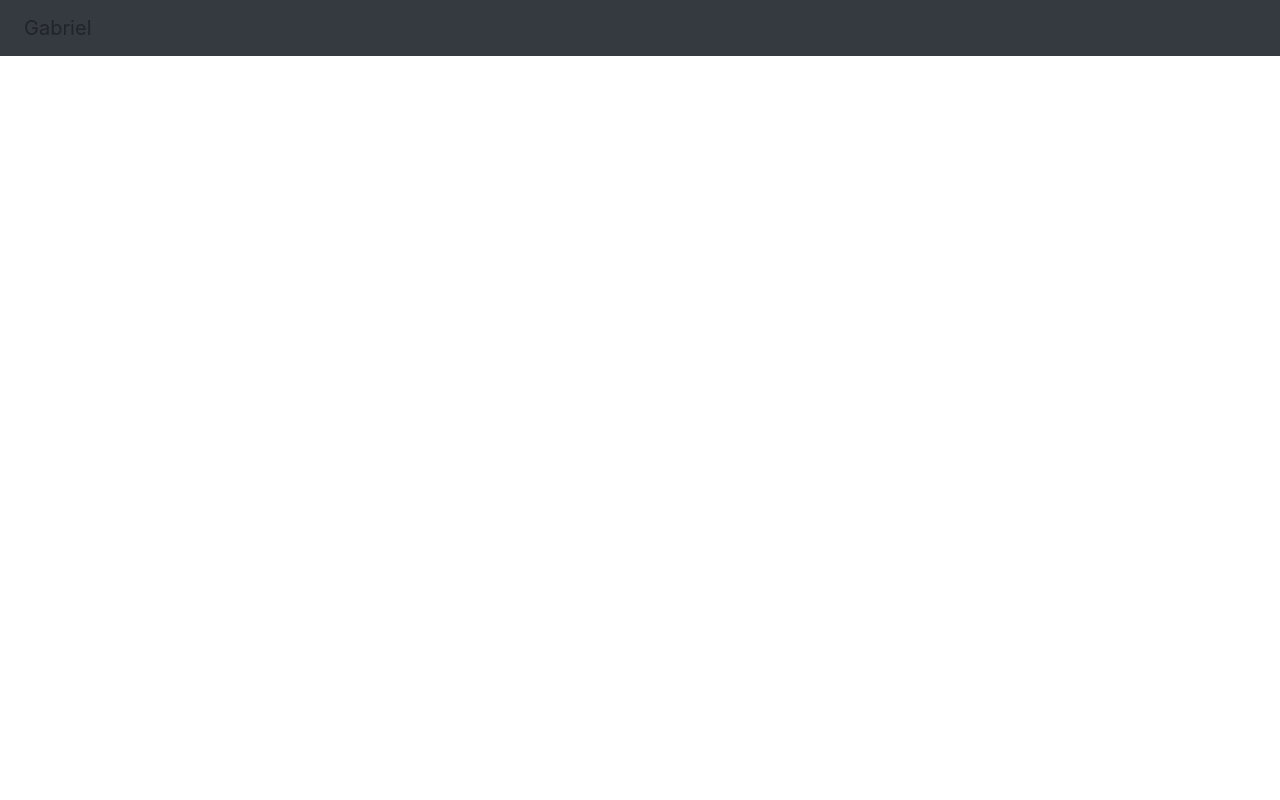
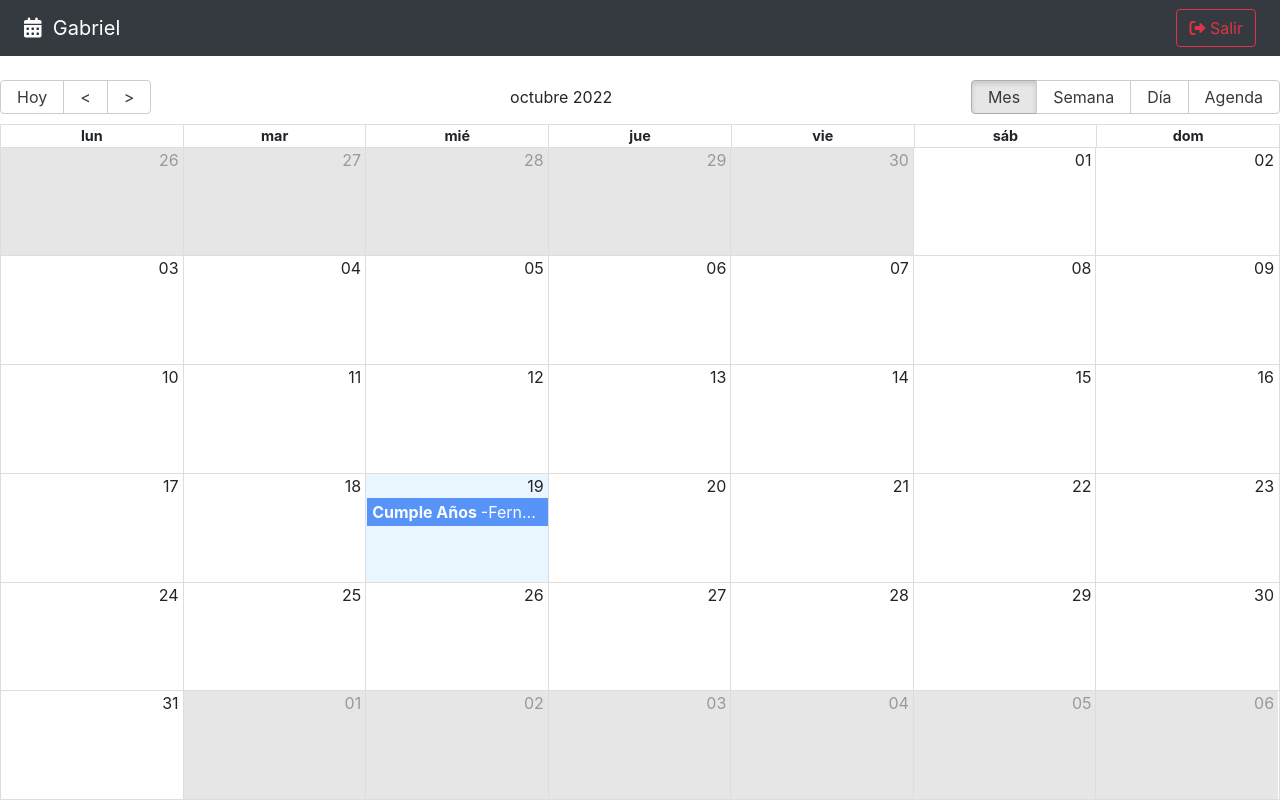
Before and after one commit to Duhuhuu/React-CalendarioApp, a React (Vite) app: page / in a window 1280 px wide. Built offline with nearby package versions, Linux system fonts and the light colour scheme.

Commit message:
Agenda Calendario formato

```diff
--- a/index.html
+++ b/index.html
@@ -6,7 +6,7 @@
     <meta name="viewport" content="width=device-width, initial-scale=1.0" />
     <title>CalendarioApp</title>
     <link rel="stylesheet" href="https://cdn.jsdelivr.net/npm/bootstrap@4.5.3/dist/css/bootstrap.min.css" integrity="sha384-TX8t27EcRE3e/ihU7zmQxVncDAy5uIKz4rEkgIXeMed4M0jlfIDPvg6uqKI2xXr2" crossorigin="anonymous">
-
+    <link rel="stylesheet" href="https://cdnjs.cloudflare.com/ajax/libs/font-awesome/6.2.0/css/all.min.css" integrity="sha512-xh6O/CkQoPOWDdYTDqeRdPCVd1SpvCA9XXcUnZS2FmJNp1coAFzvtCN9BmamE+4aHK8yyUHUSCcJHgXloTyT2A==" crossorigin="anonymous" referrerpolicy="no-referrer" />
   </head>
   <body>
     <div id="root"></div>
--- a/package.json
+++ b/package.json
@@ -9,7 +9,9 @@
     "preview": "vite preview"
   },
   "dependencies": {
+    "date-fns": "^2.29.3",
     "react": "^18.2.0",
+    "react-big-calendar": "^1.5.0",
     "react-dom": "^18.2.0",
     "react-router-dom": "6"
   },
--- /dev/null
+++ b/src/calendar/components/CalendarEvent.jsx
@@ -0,0 +1,14 @@
+
+export const CalendarEvent = ( {event} ) => {
+
+    const { title, user } = event;
+
+    // console.log({title})
+  return (
+    <>
+    <strong> { title} </strong>
+    <span>-{ user.name  }  </span>
+
+    </>
+  )
+}
--- a/src/calendar/components/Navbar.jsx
+++ b/src/calendar/components/Navbar.jsx
@@ -1,12 +1,16 @@
 
 export const Navbar = () => {
   return (
-    <div className="navbar navba-dark bg-dark mb-4 px-4">
+    <div className="navbar navbar-dark bg-dark mb-4 px-4">
         <span className="navbar-brand">
             <i className="fas fa-calendar-alt">  </i>
+            &nbsp;
             Gabriel
         </span>
-
+        <button className="btn btn-outline-danger " >
+          <i className="fas fa-sign-out-alt" ></i>
+          <span> Salir</span>
+        </button>
     </div>
   )
 }
--- a/src/calendar/index.js
+++ b/src/calendar/index.js
@@ -1,2 +1,3 @@
 export * from './pages/CalendarPage';
+export * from './components/CalendarEvent';
 export * from './components/Navbar';
--- a/src/calendar/pages/CalendarPage.jsx
+++ b/src/calendar/pages/CalendarPage.jsx
@@ -1,10 +1,84 @@
-import { Navbar } from "../";
+import { Calendar } from 'react-big-calendar';
+import 'react-big-calendar/lib/css/react-big-calendar.css'
+
+import { addHours } from "date-fns";
 
 
+import { Navbar, CalendarEvent } from "../";
+import { localizer, getMessagesES } from '../../helpers';
+import { useState } from 'react';
+
+
+
+const events = [{
+  title: 'Cumple Años',
+  notes: 'Hola',
+  start: new Date(),
+  end: addHours( new Date(), 2 ),
+  bgColor: '#fafafa',
+  user: {
+    _id: '123',
+    name: 'Fernando'
+  }
+
+}]
+
 export const CalendarPage = () => {
+
+  const [lastView, setlasView]= useState( localStorage.setIte,  ('lastView') || 'week')
+
+  const eventStyleGetter = (event, start, end, isSelected) => {
+
+    // console.log({event, start, end, isSelected})
+
+    const style= {
+      backgroundColor: '#347CF7',
+      borderRadius: '0px',
+      opacity: 0.8,
+      color:'white'
+    }
+
+    return {
+      style
+    }
+  }
+
+  const onDoubleClick = ( event ) =>{
+    console.log({doubleClick: event})
+  }
+
+  const onSelect = ( event ) =>{
+    console.log({click: event});
+  }
+
+  const onViewChanged = ( event ) =>{
+    localStorage.setItem('lastView', event);
+  }
+
+
   return (
     <>
       <Navbar />
+
+    <Calendar
+    culture='es'
+      localizer={localizer}
+      events={events}
+      defaultView={lastView}
+      startAccessor="start"
+      endAccessor="end"
+      style={{ height: 'calc( 100vh - 80px )' }}
+      messages={getMessagesES()}
+      eventPropGetter={ eventStyleGetter}
+      components={{event: CalendarEvent }}
+      onDoubleClickEvent={ onDoubleClick }
+      onSelectEvent={onSelect}
+      onView= {onViewChanged}
+    />
+
+
+
+
     </>
   )
 }
--- /dev/null
+++ b/src/helpers/calendarLocalizer.js
@@ -0,0 +1,16 @@
+import { format, parse, startOfWeek, getDay } from "date-fns";
+import esES from 'date-fns/locale/es';
+import { dateFnsLocalizer } from "react-big-calendar";
+
+const locales = {
+    'es': esES,
+  };
+
+
+  export const localizer = dateFnsLocalizer({
+    format,
+    parse,
+    startOfWeek,
+    getDay,
+    locales,
+  });
--- /dev/null
+++ b/src/helpers/getMessages.js
@@ -0,0 +1,20 @@
+
+export const getMessagesES = () =>{
+
+    return {
+        allDay: 'Todo el día',
+        previous: '<',
+        next: '>',
+        today: 'Hoy',
+        month: 'Mes',
+        week: 'Semana',
+        day: 'Día',
+        agenda: 'Agenda',
+        date: 'Fecha',
+        time: 'Hora',
+        event: 'Evento',
+        noEventsInRange: 'No hay eventos en este rango',
+        showMore: total => `+ Ver más (${total})`
+    };
+
+}
--- /dev/null
+++ b/src/helpers/index.js
@@ -0,0 +1,2 @@
+export * from './calendarLocalizer';
+export * from './getMessages';
--- a/src/main.jsx
+++ b/src/main.jsx
@@ -1,7 +1,6 @@
 import React from 'react'
 import ReactDOM from 'react-dom/client'
 import './styles.css'
-import { AppRouter } from './router'
 import { CalendarApp } from './CalendarApp'
 
 ReactDOM.createRoot(document.getElementById('root')).render(
```
Also changed, not shown: 1 other file (tests, documents, lock files or other folders).
